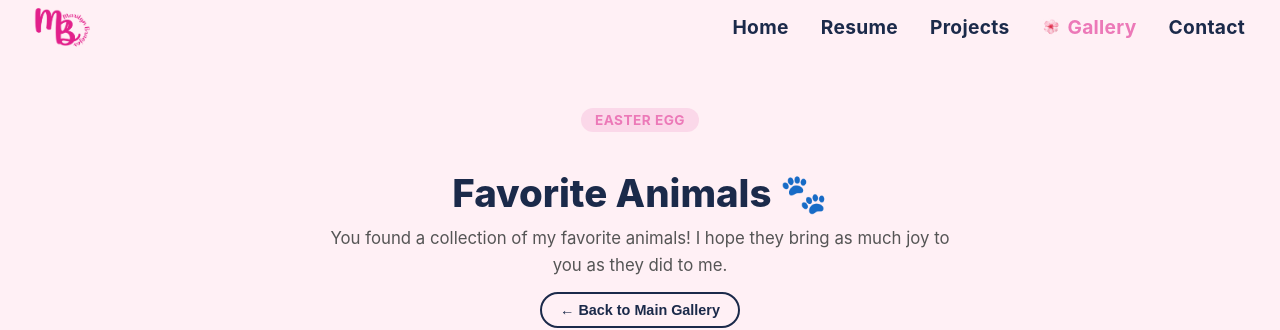
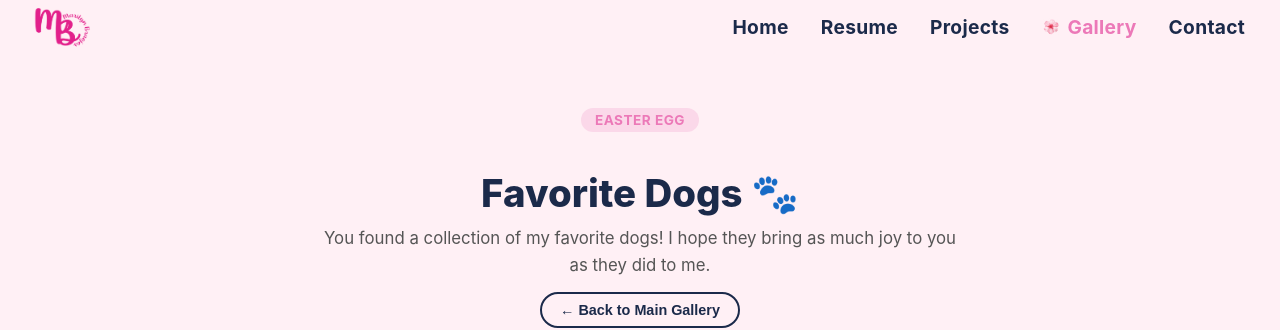
Before and after one commit to marilynbraojos/personal_website, a React (Create React App) app: page /#/gallery in a window 1280 px wide. Both pictures are taken after a click on the button "Secret Dog Gallery". Shown: the top 330 px of the page. Built offline with nearby package versions, Linux system fonts and the light colour scheme.

Commit message:
Remove hover title tooltip and update header text to Favorite Dogs

```diff
--- a/src/views/Gallery/Gallery.js
+++ b/src/views/Gallery/Gallery.js
@@ -179,9 +179,9 @@ function Gallery() {
         {showSecretDogs ? (
           <>
             <div className="secret-badge-banner">EASTER EGG</div>
-            <h1 className="gallery-title">Favorite Animals 🐾</h1>
+            <h1 className="gallery-title">Favorite Dogs 🐾</h1>
             <p className="gallery-subtitle">
-              You found a collection of my favorite animals! I hope they bring as much joy to you as they did to me.
+              You found a collection of my favorite dogs! I hope they bring as much joy to you as they did to me.
             </p>
             <button className="back-to-main-btn" onClick={closeSecretDogs}>
               ← Back to Main Gallery
@@ -243,7 +243,6 @@ function Gallery() {
             <div
               className={`lightbox-polaroid ${isFlipping ? 'flipping-out' : ''}`}
               onClick={closeWithFlip}
-              title="Click picture to flip back"
             >
               {activePhoto.isNotDog && <div className="not-dog-ribbon lightbox-ribbon">NOT DOG</div>}
               <img src={activePhoto.image} alt={activePhoto.description} className="lightbox-photo" />
```
